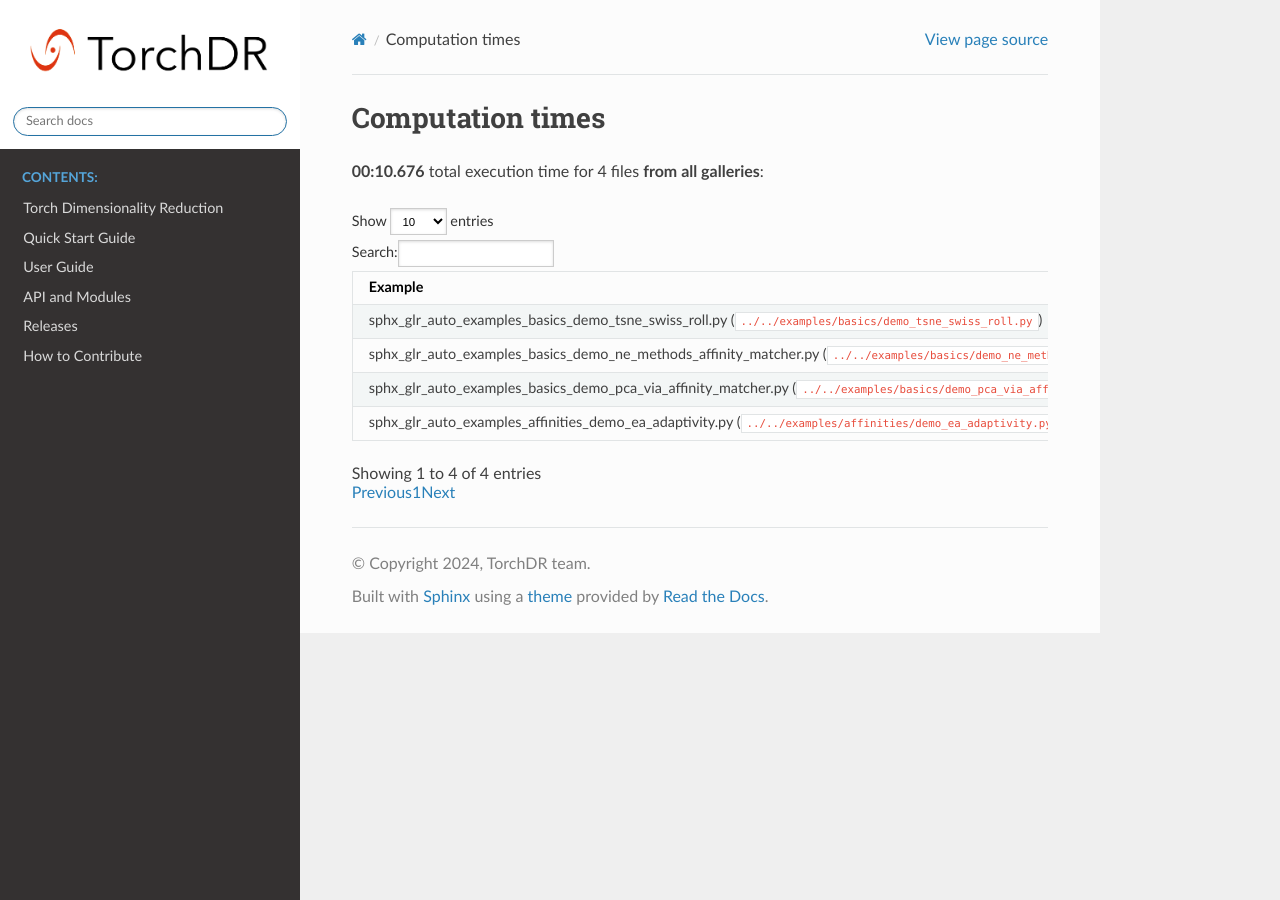
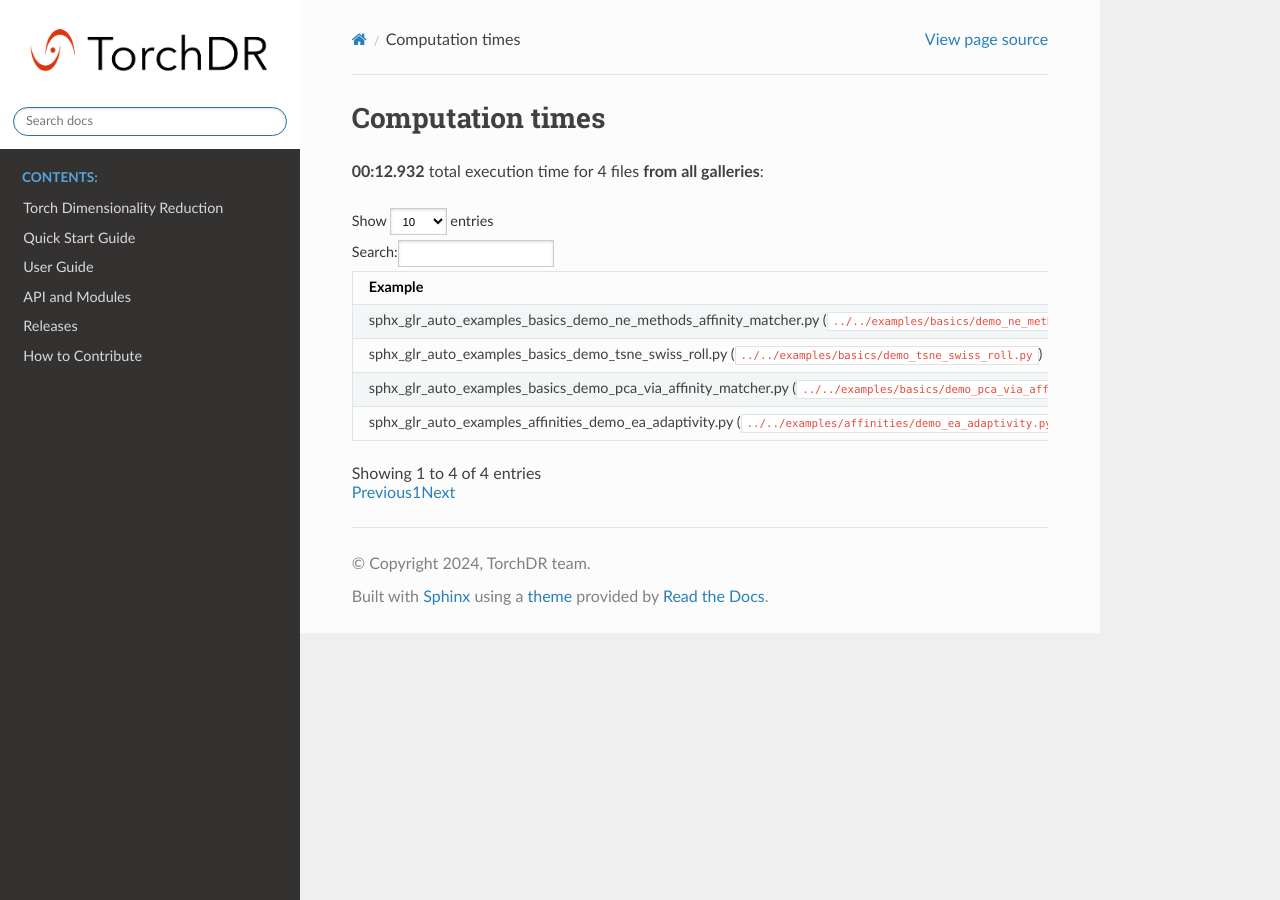
Before and after one commit to TorchDR/TorchDR, a Sphinx documentation site: the page built from docs/source/sg_execution_times.rst, in a window 1280 px wide. Built offline with Sphinx 7.4.7 and the Read the Docs theme 2.0.0, drawn with Linux system fonts in a browser that asks for light colours; pages that are not in the unit, such as notebooks, are missing from menus; a script that is not in the unit is left out; some of the changed lines change nothing that is shown.

Commit message:
exec time

```diff
--- a/docs/source/sg_execution_times.rst
+++ b/docs/source/sg_execution_times.rst
@@ -6,7 +6,7 @@
 
 Computation times
 =================
-**00:10.676** total execution time for 4 files **from all galleries**:
+**00:12.932** total execution time for 4 files **from all galleries**:
 
 .. container::
 
@@ -32,15 +32,15 @@
    * - Example
      - Time
      - Mem (MB)
+   * - :ref:`sphx_glr_auto_examples_basics_demo_ne_methods_affinity_matcher.py` (``../../examples/basics/demo_ne_methods_affinity_matcher.py``)
+     - 00:05.735
+     - 0.0
    * - :ref:`sphx_glr_auto_examples_basics_demo_tsne_swiss_roll.py` (``../../examples/basics/demo_tsne_swiss_roll.py``)
-     - 00:05.944
-     - 0.0
-   * - :ref:`sphx_glr_auto_examples_basics_demo_ne_methods_affinity_matcher.py` (``../../examples/basics/demo_ne_methods_affinity_matcher.py``)
-     - 00:02.551
+     - 00:05.581
      - 0.0
    * - :ref:`sphx_glr_auto_examples_basics_demo_pca_via_affinity_matcher.py` (``../../examples/basics/demo_pca_via_affinity_matcher.py``)
-     - 00:01.277
+     - 00:00.814
      - 0.0
    * - :ref:`sphx_glr_auto_examples_affinities_demo_ea_adaptivity.py` (``../../examples/affinities/demo_ea_adaptivity.py``)
-     - 00:00.904
+     - 00:00.802
      - 0.0
```
